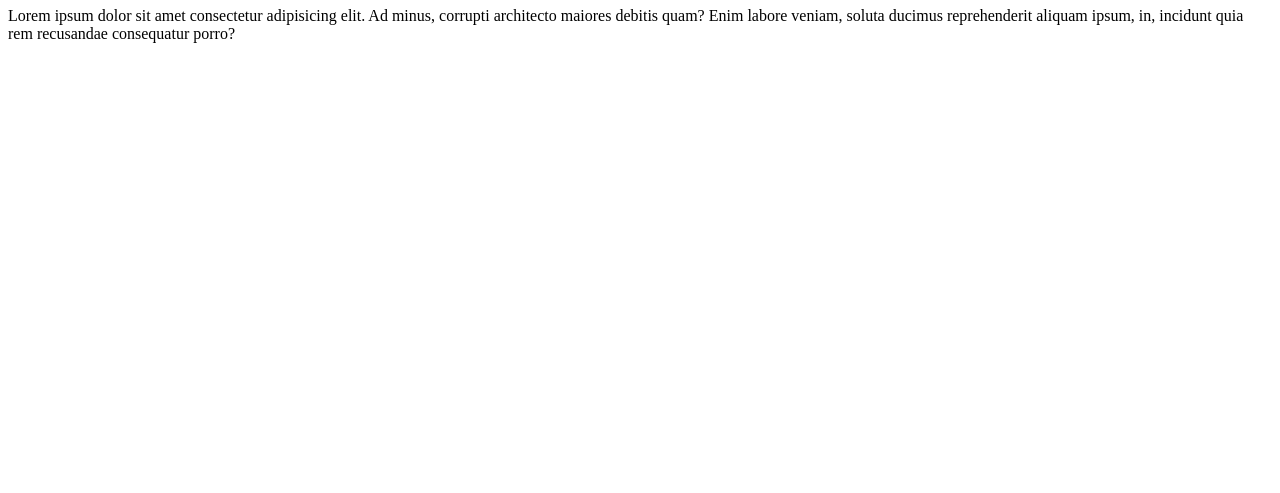
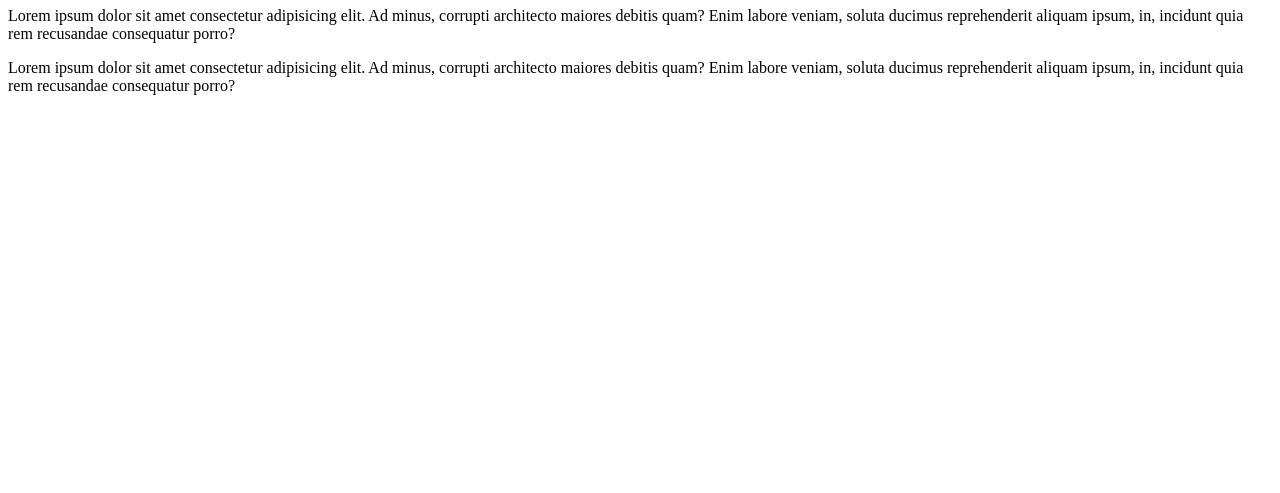
Before and after one commit to HasibMostakim/third_repo, a plain HTML site: page index.html in a window 1280 px wide. Shown: the part 307-800 px from the top of the page. Drawn offline with Linux system fonts and the light colour scheme.

Commit message:
ses prochta

```diff
--- a/index.html
+++ b/index.html
@@ -13,5 +13,6 @@
     <h1>AMAR BANGLADESH</h1>
     <h1>AMAR BANGLADESH</h1>
     <p>Lorem ipsum dolor sit amet consectetur adipisicing elit. Ad minus, corrupti architecto maiores debitis quam? Enim labore veniam, soluta ducimus reprehenderit aliquam ipsum, in, incidunt quia rem recusandae consequatur porro?</p>
+    <p>Lorem ipsum dolor sit amet consectetur adipisicing elit. Ad minus, corrupti architecto maiores debitis quam? Enim labore veniam, soluta ducimus reprehenderit aliquam ipsum, in, incidunt quia rem recusandae consequatur porro?</p>
 </body>
 </html>
```
